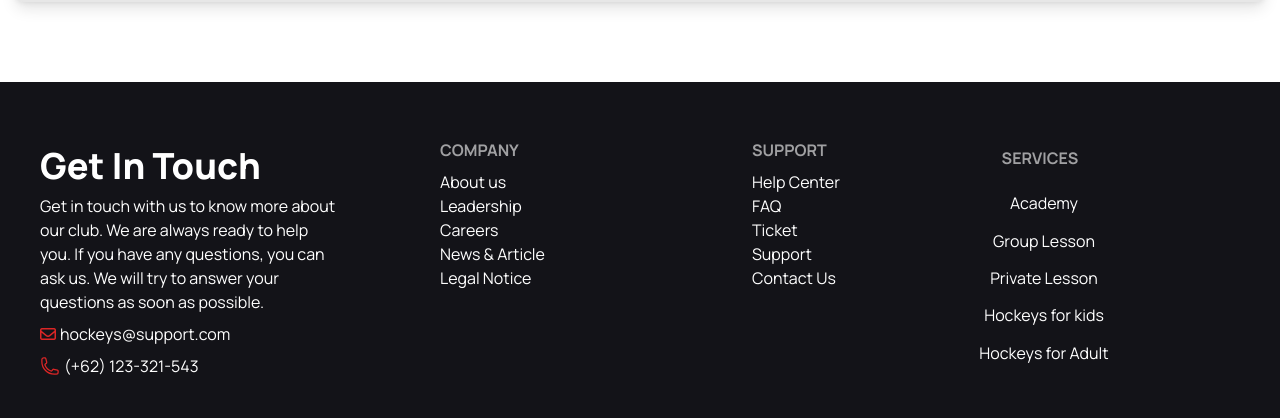
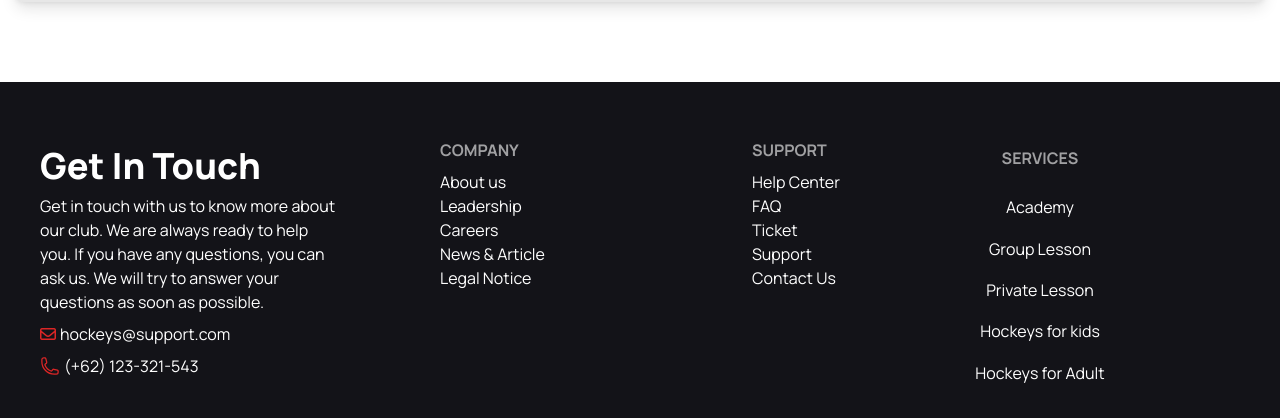
Before and after one commit to NabilaFerdousPrapty/Hockeys, a plain HTML site: page index.html in a window 1280 px wide. Shown: the part 5065-5483 px from the top of the page. Drawn offline with nearby package versions, Linux system fonts and the light colour scheme.

Commit message:
footer done

```diff
--- a/index.html
+++ b/index.html
@@ -720,7 +720,7 @@
                 <li class="list-none"><a class="link link-hover">News & Article</a></li>
                 <li class="list-none"><a class="link link-hover">Legal Notice</a></li>
             </nav>
-            <nav  class="text-center lg:text-left">
+            <nav  class="text-center lg:text-left ">
                 <header class="footer-title">Support</header>
                 <li class="list-none"><a class="link link-hover">Help Center</a></li>
                 <li class="list-none"><a class="link link-hover"> FAQ</a></li>
@@ -728,7 +728,7 @@
                 <li class="list-none"><a class="link link-hover">Contact Us</a></li>
             </nav>
         </nav>
-        <nav class="grid grid-cols-1 py-6 text-center space-x-2 lg:end-5">
+        <nav class="grid grid-cols-1 text-center pt-6 lg:end-1">
             <header class="footer-title">Services</header>
             <li class="list-none"><a class="link link-hover">Academy</a></li>
             <li class="list-none"><a class="link link-hover">Group Lesson</a></li>
```
